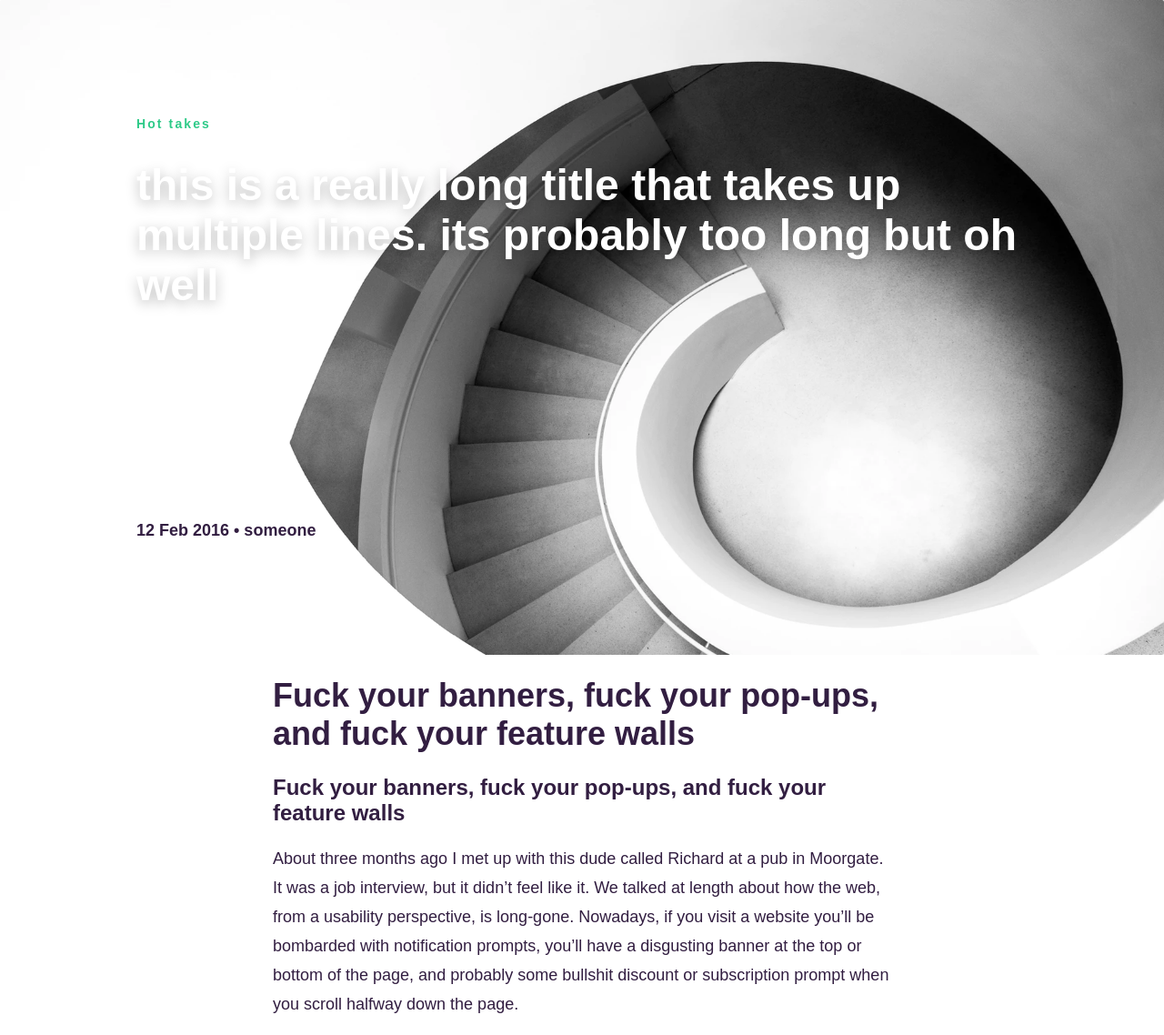
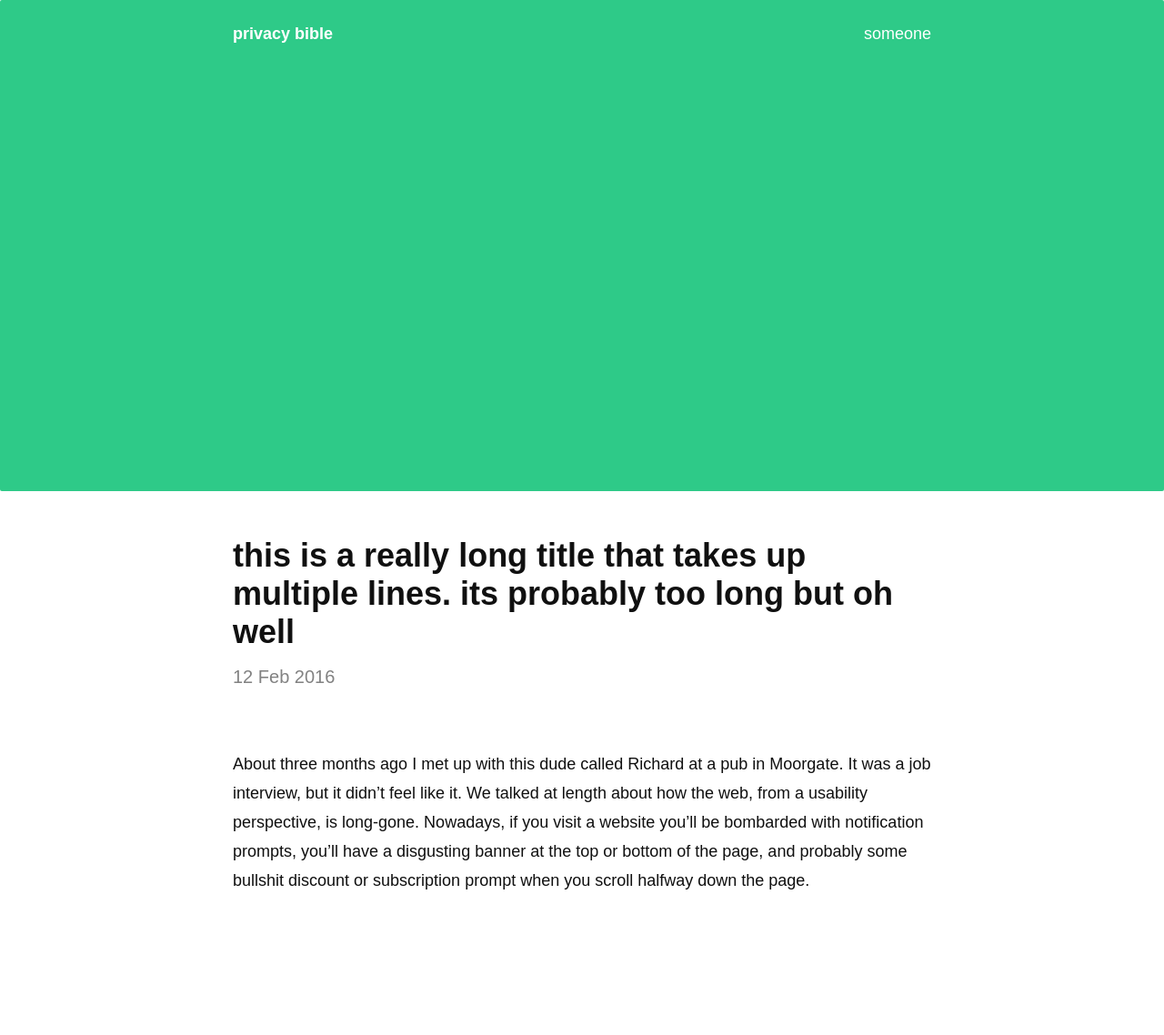
Before and after one commit to metomic/blog, a Jekyll site: the page built from _posts/2016-02-12-sample-content copy 2.markdown, in a window 1280 px wide. Shown: the whole page at 91% size. Built offline with Jekyll 4.4.1, drawn with Linux system fonts in a browser that asks for light colours; after the commit the page ends 1002 px from its top, so only the background shows below that.

Commit message:
started new designs

```diff
--- a/_layouts/post.html
+++ b/_layouts/post.html
@@ -2,12 +2,15 @@
 layout: default
 ---
 
-<div style="background-image: url({{site.baseurl}}/images/{{page.img}}); margin-top: 0 !important;" class="first-image-default">
-  <h2 class="first-image-topic-default" style="color: {{page.themeColor}}">{{page.topic}}</h2>
-  <h1 class="first-image-title-default">{{page.title}}</h1>
-  <h2 class="first-image-meta-default">{{ page.date | date_to_string }} • {{page.author}}</h2>
+<div style="margin-top: 0; background-color: {{page.themeColor}};" class="first-image-default">
+  <div style="display: flex; flex-direction: row; justify-content: space-between; padding: 27px 20% 0 20%;">
+    <a style="margin-top: 0; font-size: 18px; line-height: normal; color: #FFFFFF; font-weight: bold; text-decoration: none;" href='http://localhost:8080'>privacy bible</a>
+    <h1 style="margin-top: 0; font-size: 18px; line-height: normal; font-weight: normal; color: #FFFFFF;">{{page.author}}</h1>
+  </div>
 </div>
 
 <div class="blog-content-default">
+    <h1 class="first-image-title-default">{{page.title}}</h1>
+    <h2 class="first-image-meta-default">{{ page.date | date_to_string }}</h2>
   {{ content }}
 </div>
--- a/_posts/2016-02-12-sample-content copy 2.markdown
+++ b/_posts/2016-02-12-sample-content copy 2.markdown
@@ -9,7 +9,4 @@ date:   2016-02-12 17:50:00
 categories: main
 ---
 
-# Fuck your banners, fuck your pop-ups, and fuck your feature walls
-## Fuck your banners, fuck your pop-ups, and fuck your feature walls
-
 About three months ago I met up with this dude called Richard at a pub in Moorgate. It was a job interview, but it didn’t feel like it. We talked at length about how the web, from a usability perspective, is long-gone. Nowadays, if you visit a website you’ll be bombarded with notification prompts, you’ll have a disgusting banner at the top or bottom of the page, and probably some bullshit discount or subscription prompt when you scroll halfway down the page.
--- a/_posts/2019-02-12-another.markdown
+++ b/_posts/2019-02-12-another.markdown
@@ -4,12 +4,13 @@ title:  "Opening the doors to data ethics"
 author: "Georgia Iacovou"
 date:   2019-02-12 17:50:00
 topic: "Hot takes"
-img: door.png
 themeColor: "#F5BB5F"
 categories: main
 ---
 
 Lorem ipsum dolor sit amet, consectetur adipiscing elit, sed do eiusmod tempor incididunt ut labore et dolore magna aliqua. Ullamcorper malesuada proin libero nunc consequat. Iaculis eu non diam phasellus. Amet purus gravida quis blandit turpis. Iaculis at erat pellentesque adipiscing commodo elit. Velit ut tortor pretium viverra suspendisse potenti nullam ac. Pellentesque dignissim enim sit amet venenatis urna cursus eget nunc. Aliquam malesuada bibendum arcu vitae elementum. Ultrices vitae auctor eu augue ut lectus. Quis eleifend quam adipiscing vitae proin sagittis nisl rhoncus mattis. Augue mauris augue neque gravida in fermentum et sollicitudin ac. Commodo elit at imperdiet dui accumsan sit amet. Pulvinar pellentesque habitant morbi tristique.
+
+![](/images/door.png)
 
 Ante in nibh mauris cursus. Pellentesque sit amet porttitor eget dolor morbi. Semper feugiat nibh sed pulvinar proin gravida hendrerit lectus. Sed euismod nisi porta lorem mollis aliquam ut porttitor leo. In mollis nunc sed id semper risus in. Sit amet risus nullam eget felis eget nunc lobortis mattis. Vitae semper quis lectus nulla at volutpat diam. Nec dui nunc mattis enim. Porta non pulvinar neque laoreet. Lorem sed risus ultricies tristique nulla aliquet enim tortor. Gravida dictum fusce ut placerat orci nulla pellentesque. Eu lobortis elementum nibh tellus molestie nunc.
 
--- a/css/post.css
+++ b/css/post.css
@@ -1,49 +1,32 @@
 .first-image-default {
 	width: 100%;
-	height: 80vh;
+	height: 60vh;
 	border-radius: 2px;
 	background-repeat: no-repeat;
   background-size: 100% auto;
 }
 
 .first-image-title-default {
-	padding-left: 150px;
-	padding-right: 150px;
-
-
+	margin: 0;
 	font-size: 48px;
 	line-height: normal;
+	color: #101010;
 
-	color: #FFFFFF;
-
-	text-shadow: 0px 4px 14px rgba(0, 0, 0, 0.25);
-}
-
-.first-image-topic-default {
-
-	margin-top: 0 !important;
-	padding-left: 150px;
-	padding-top: 10%;
-	font-family: Eina 01;
-	font-size: 14px;
-	line-height: normal;
-	letter-spacing: 0.15em;
-
-	color: #E89668;
 }
 
 .first-image-meta-default {
-	padding-left: 150px;
-	padding-top: 200px;
-	font-size: 18px;
+
+	font-size: 20px;
 	line-height: normal;
+	font-weight: normal;
 
-	color: #321E41;
+
 }
 
 .blog-content-default {
-	margin-left: 300px;
-	margin-right: 300px;
+	margin-left: 20%;
+	margin-right: 20%;
+	margin-top: 50px;
 }
 
 @media only screen and (max-width: 768px) {
@@ -57,7 +40,6 @@
 		height: 40vh;
 	}
 	.first-image-title-default {
-		margin-left: 16px;
 		padding: 0;
 		font-size: 24px;
 	}
@@ -67,23 +49,19 @@
 		padding-left: 16px;
 	}
 	.first-image-meta-default {
-		padding-left: 16px;
 		padding-top: 0;
 		font-size: 12px;
 	}
 }
 
 .blog-content-default h1 {
-	color: #321E41;
+	color: #101010;
 	font-size: 36px;
 	line-height: normal;
 }
 
 .blog-content-default h2 {
-	font-size: 24px;
-	line-height: normal;
-
-	color: #321E41;
+	color: #828282;
 }
 
 .blog-content-default p {
@@ -91,6 +69,11 @@
 	font-weight: normal;
 	font-size: 18px;
 	line-height: 32px;
+	padding-top: 50px;
 
-	color: #321E41;
+	color: #101010;
 }
+
+.blog-content-default p img {
+	width: 100%;
+}
--- a/css/style.css
+++ b/css/style.css
@@ -1,6 +1,6 @@
 #home {
-	margin-left: 150px;
-	margin-right: 150px;
+	margin-left: 360px;
+	margin-right: 360px;
 	padding-bottom: 72px;
 }
 
@@ -9,6 +9,12 @@
 		margin-left: 0;
 		margin-right: 0;
 	}
+
+	.posts {
+		margin-left: 16px;
+		margin-right: 16px;
+	}
+
 	.home-header{
 		padding-left: 10px;
 		padding-right: 10px;
@@ -36,108 +42,56 @@
 	color: #58476D;
 }
 
-.filter-selector {
-	font-style: normal;
-	font-weight: normal;
-	font-size: 14px;
-	line-height: normal;
+.posts {
 
-	color: #979797;
-	border: 1px solid rgba(79, 86, 107, 0.2);
-	box-sizing: border-box;
-	box-shadow: 0px 2px 4px rgba(0, 0, 0, 0.05);
-	border-radius: 4px;
-}
+	display: grid;
+  	/* grid-template-columns: repeat(3, 100%); */
+  	grid-gap: 3%;
+  	justify-content: center;
 
-.first-image {
-	width: 100%;
-	height: 80vh;
-	box-shadow: 0px 4px 14px rgba(0, 0, 0, 0.35);
-	border-radius: 2px;
-	background-repeat: no-repeat;
-  background-size: 100% 100%;
-}
-
-.first-image-title {
-	padding-top: 5%;
-	padding-left: 5%;
-	padding-right: 5%;
-
-	font-size: 48px;
-	line-height: normal;
-
-	color: #FFFFFF;
-
-	text-shadow: 0px 4px 14px rgba(0, 0, 0, 0.25);
-}
-
-.first-image-author {
-	text-transform: uppercase;
-	padding-top: 15%;
-	padding-left: 5%;
-	padding-right: 5%;
-
-	font-family: Eina 01;
-	font-size: 14px;
-	line-height: normal;
-	letter-spacing: 0.15em;
-
-	color: #E89668;
-}
-
-.posts {
-	width: 100%;
-	display: grid;
-  grid-template-columns: repeat(3, 30%);
-  grid-gap: 3%;
-  justify-content: center;
-
-  grid-template-columns: repeat(auto-fit, 300px);
-    grid-template-rows: repeat(2, auto);
+  	/* grid-template-columns: repeat(auto-fit, 100%); */
+    /* grid-template-rows: repeat(auto-fit, 600px); */
 
   padding-top: 42px;
+
 
 }
 
 .post {
 	box-shadow: 0px 4px 34px rgba(0, 0, 0, 0.25);
 	border-radius: 2px;
-	background-color: '#fff';
 	width: 100%;
-	min-height: 300px;
-}
+	min-height: 500px;
+	height: 100%;
 
-.post-topic {
-	font-size: 14px;
-	line-height: normal;
-	margin-left: 20px;
-	/*color: #5C5C5C;*/
+
+	/*  */
 }
 
 .post-title {
-	font-size: 24px;
+	font-size: 64px;
+	line-height: 84px;
+	padding: 0 30px 0 30px;
+	color: #FFFFFF;
+}
+
+.post-date {
+	font-style: normal;
+	font-weight: normal;
+	font-size: 20px;
 	line-height: normal;
-	color: #321E41;
-	margin-left: 20px;
-	margin-right: 20px;
-	margin-top: 9px;
+	color: #FFFFFF;
+	padding: 0 30px 0 30px;
 }
 
 .post-image {
 	width: 100%;
 }
+ .linkBack {
+	font-style: normal;
+	font-weight: normal;
+	font-size: 18px;
+	line-height: normal;
 
-.post-meta {
-	/*display: flex;
-  justify-content: space-beteen;*/
-  margin-left: 20px;
-  margin-right: 20px;
-}
-
-.post-meta h3 {
-	display: block;
-	font-size: 14px;
-	line-height: normal;
-	font-weight: 200;
-	color: #5C5C5C;
-}
+	color: rgba(0, 0, 0, 0.54);
+ }
```
Also changed, not shown: index.html (+8 -40 lines).
